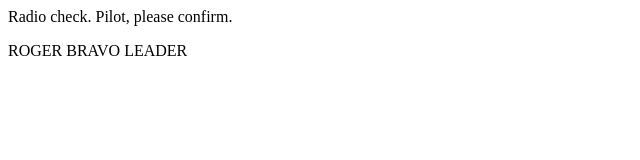
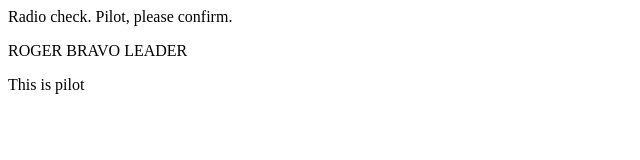
Before and after one commit to shellywilliamsreichert802/communication-log, a plain HTML site: page index.html in a window 1280 px wide. Shown: the full height of the page, 0-640 px from the left. Drawn offline with Linux system fonts and the light colour scheme.

Commit message:
pilot responding

```diff
--- a/index.html
+++ b/index.html
@@ -3,5 +3,7 @@
         <p>Radio check. Pilot, please confirm.
         </p>
         <p>ROGER BRAVO LEADER</p>
+        <p>This is pilot</p>
+
     </body>
 </html>
```
